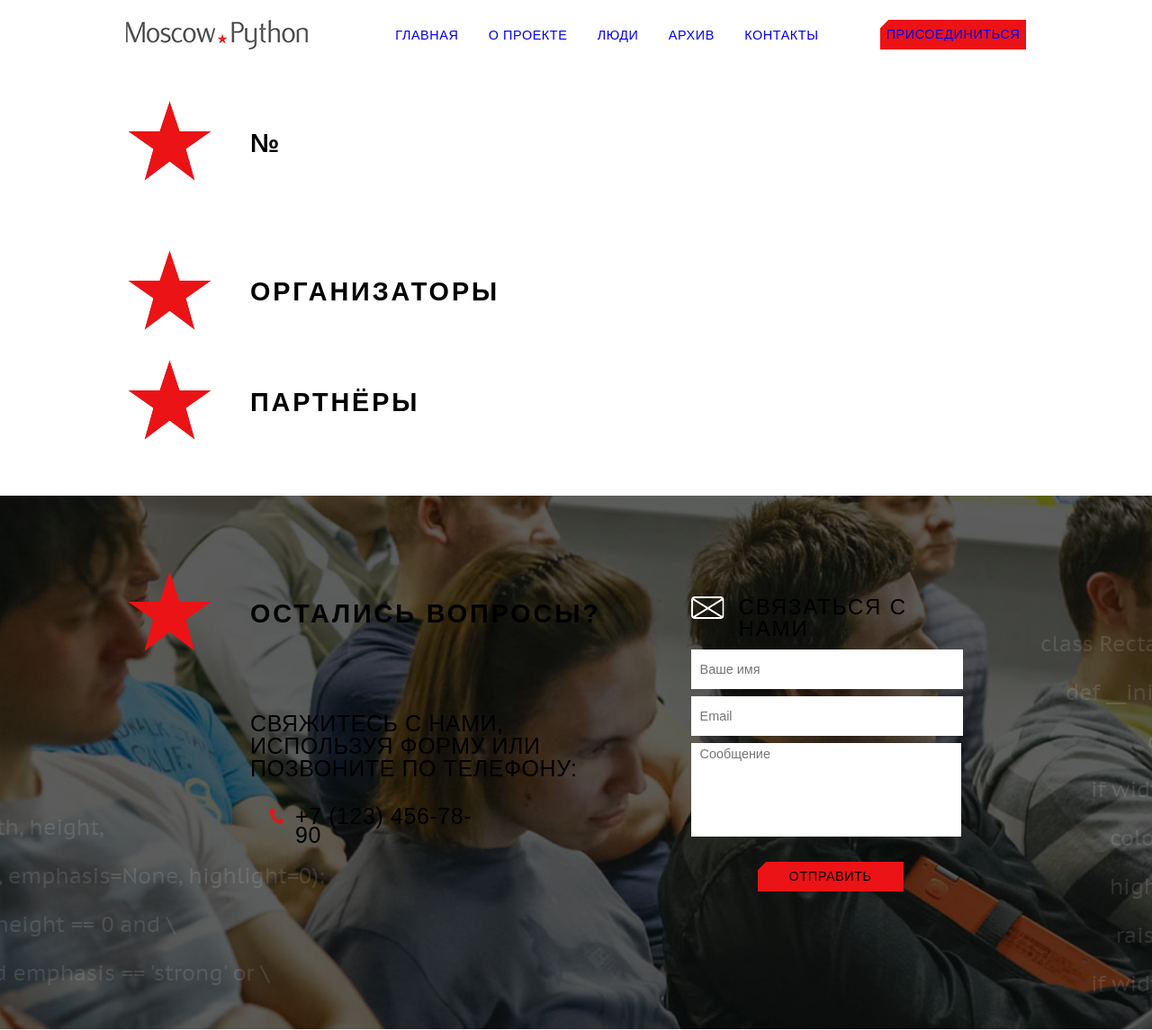
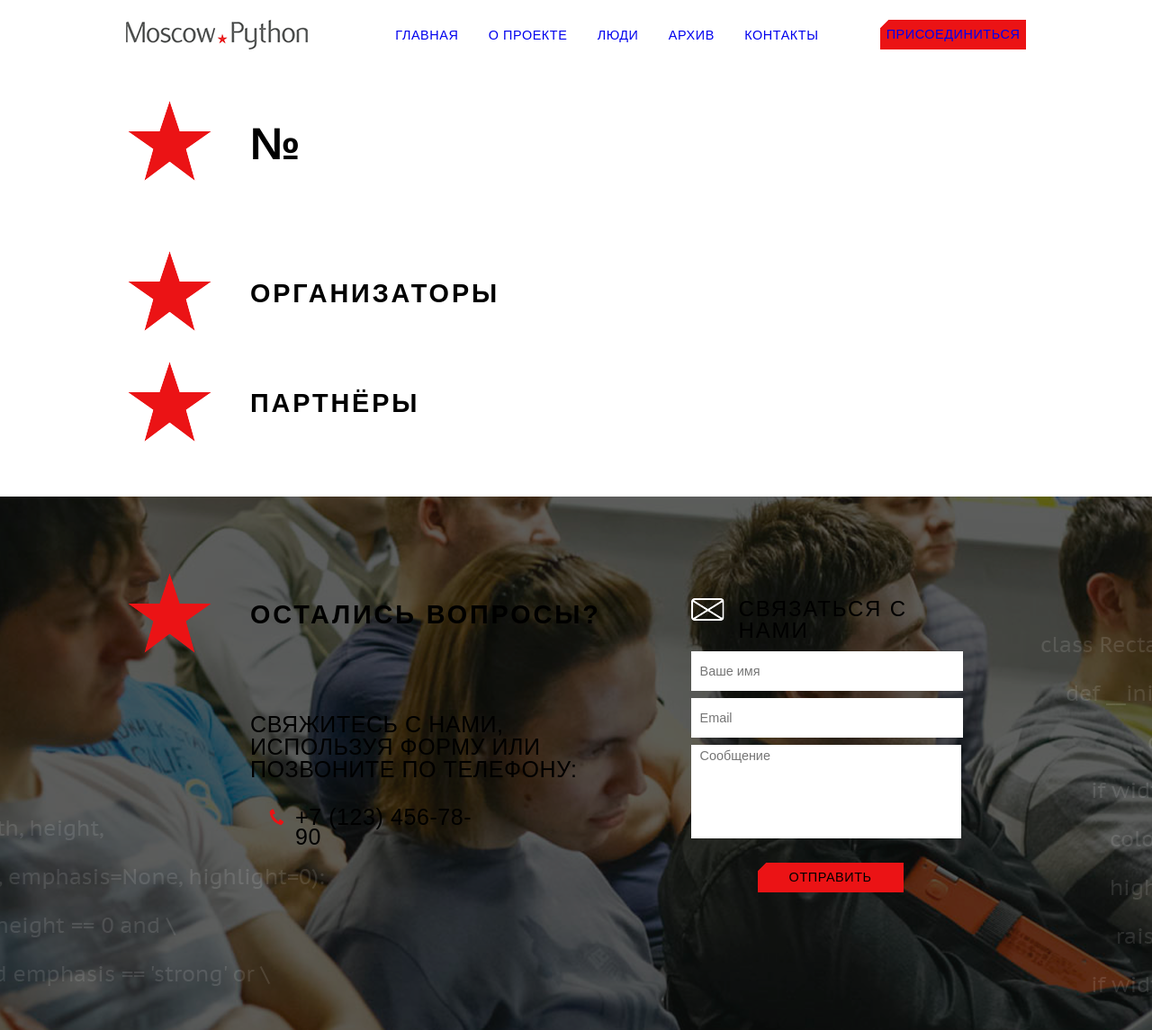
Before and after one commit to moscowpython/moscowpython, a Django app: template apps/meetup/templates/event.html in a window 1280 px wide. Shown: the whole page at 90% size. Run offline with Django 3.2, Linux system fonts and the light colour scheme; the template is opened without the code that fills it, so the values that code supplies are empty.

Commit message:
Fix event section class

```diff
--- a/apps/meetup/templates/event.html
+++ b/apps/meetup/templates/event.html
@@ -15,7 +15,7 @@
 
 
 {% block page %}
-    <section class="event">
+    <section class="section-event">
         {% include 'blocks/event_header.html' %}
         <div class="container">
             {% include 'blocks/sidebar.html' %}
```
